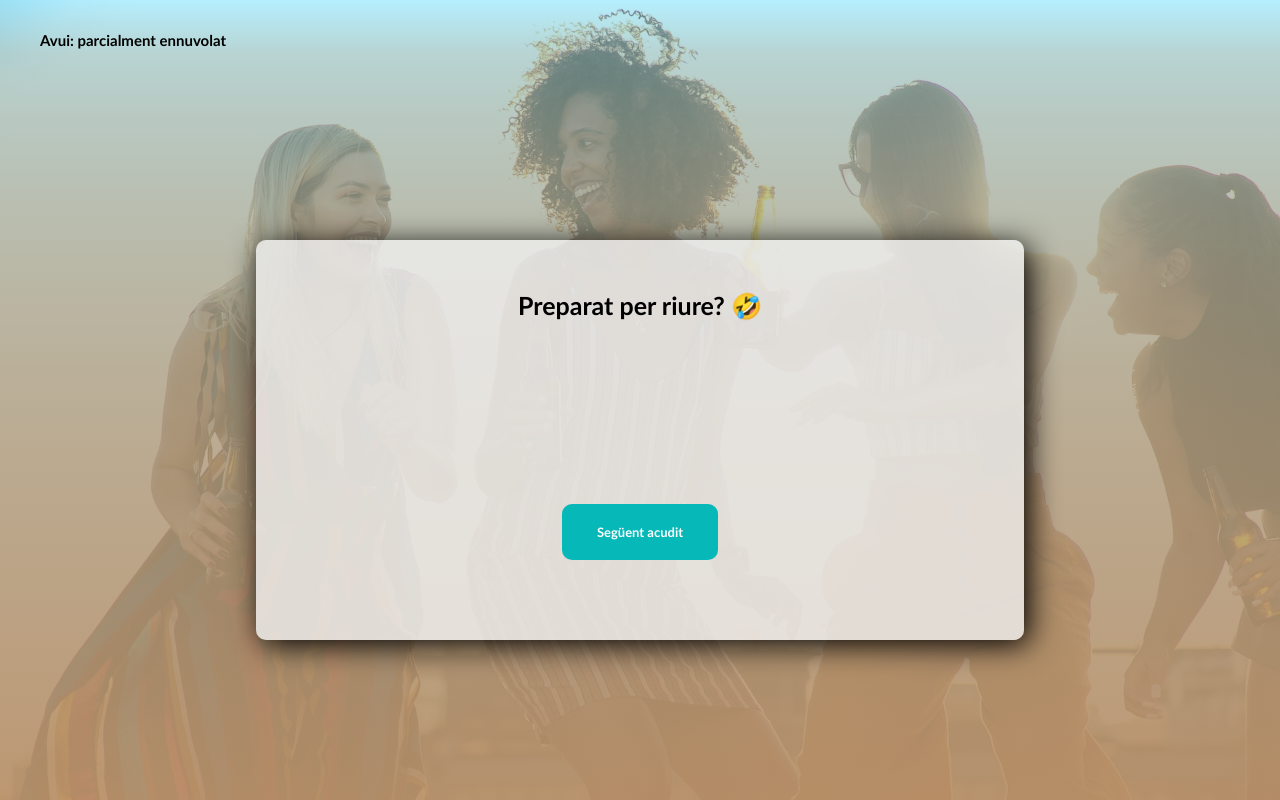
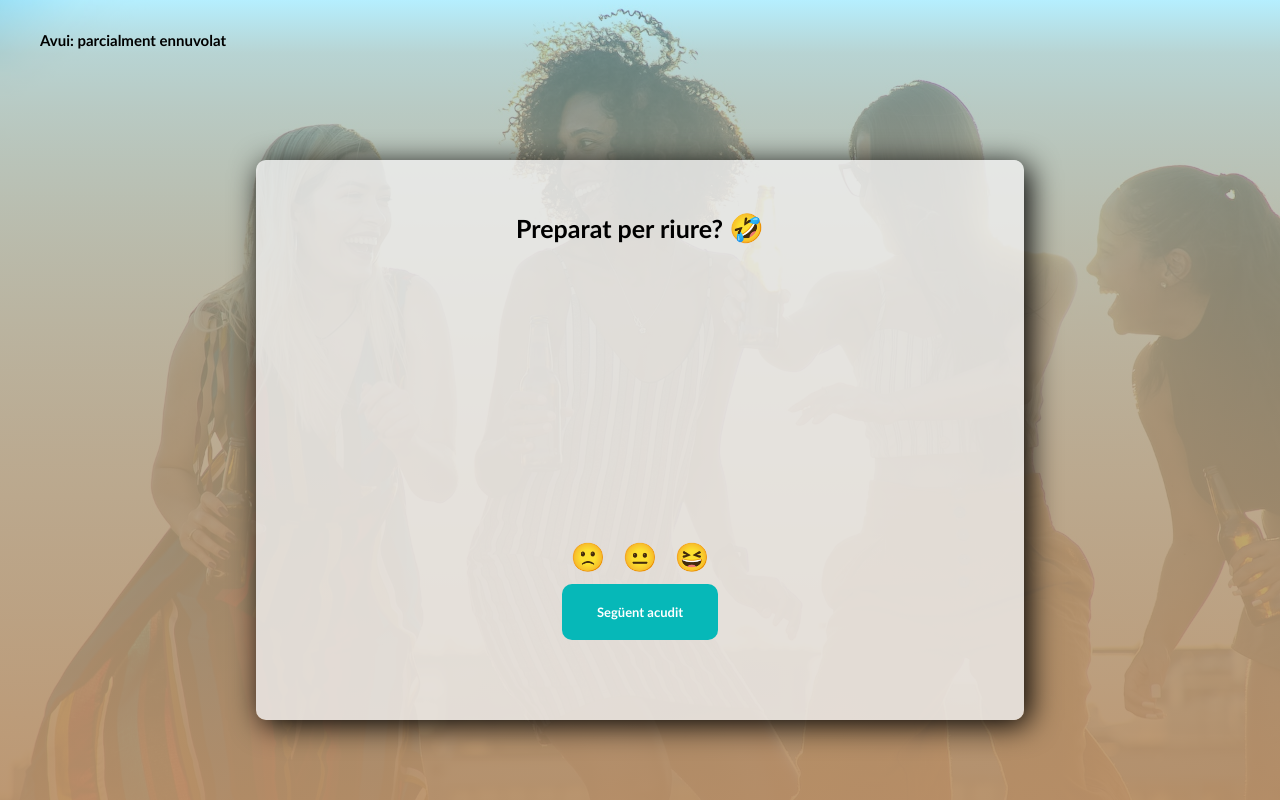
Before and after one commit to Espai-React/react-sprint5, a plain HTML site: page index.html in a window 1280 px wide. Both pictures are taken after a click on the button "Següent acudit". Drawn offline with Linux system fonts and the light colour scheme; no server answers.

Commit message:
Exercici 3

```diff
--- a/css/estils.css
+++ b/css/estils.css
@@ -43,7 +43,7 @@ main {
 
 .contenidor-main {
   width: 60vw;
-  height: 50vh;
+  height: 70vh;
   background-color: #f0f0f0cc;
   box-shadow: .5rem .5rem 3rem #000;
   border-radius: 1rem;
@@ -54,15 +54,33 @@ main {
   align-items: center;
 }
 
-h1 {
+.titol {
   font-size: 2.5rem;
 }
 
-p {
+#text-acudit {
   font-size: 1.5rem;
 }
 
-button {
+.contenidor-botons {
+  display: flex;
+  flex-direction: column;
+  gap: 1.5rem;
+}
+
+.contenidor-botons-puntuacio {
+  display: flex;
+  justify-content: space-around;
+  height: 3rem;
+}
+
+.boto-puntuacio {
+  border: none;
+  background-color: transparent;
+  font-size: 2.8rem;
+}
+
+.boto-acudit {
   padding: 2rem 3.5rem;
   font-size: 1.3rem;
   font-weight: bold;
--- a/index.html
+++ b/index.html
@@ -13,9 +13,16 @@
       <div class="icona-temps">Avui: parcialment ennuvolat</div>
       <main>
         <div class="contenidor-main">
-          <h1>Preparat per riure? 🤣</h1>
+          <h1 class="titol">Preparat per riure? <span class="boto-puntuacio">🤣</span></h1>
           <p id="text-acudit"></p>
-          <button onclick="rebreAcudit()">Següent acudit</button>
+          <div class="contenidor-botons">
+            <div class="contenidor-botons-puntuacio">
+              <button puntuacio hidden onclick="puntuacio(1)" class="boto-puntuacio">🙁</button>
+              <button puntuacio hidden onclick="puntuacio(2)" class="boto-puntuacio">😐</button>
+              <button puntuacio hidden onclick="puntuacio(3)" class="boto-puntuacio">😆</button>
+            </div>
+            <button class="boto-acudit" onclick="rebreAcudit()">Següent acudit</button>
+          </div>
         </div>
       </main>
     </div>
--- a/js/main.js
+++ b/js/main.js
@@ -1,3 +1,10 @@
+let acudit;
+const reportAcudits = [];
+
+const mostrarBotons = () => document.querySelectorAll("[puntuacio]").forEach(boto => boto.style.display = "block");
+
+const amagarBotons = () => document.querySelectorAll("[puntuacio]").forEach(boto => boto.style.display = "none");
+
 const rebreAcudit = async () => {
   try {
     const resposta = await fetch("https://icanhazdadjoke.com/", {
@@ -6,9 +13,22 @@ const rebreAcudit = async () => {
       },
     });
     const json = await resposta.json();
-    console.log("Acudit: ", json.joke);
-    document.querySelector("#text-acudit").innerHTML = `" ${json.joke} "`;
+    acudit = json.joke;
+    console.log("Acudit: ", acudit);
+    document.querySelector("#text-acudit").innerHTML = `" ${acudit} "`;
   } catch (err) {
     console.log(err.message);
   }
-};
+  mostrarBotons();
+}
+
+function puntuacio(score) {
+  let report = {
+    joke: acudit,
+    score: score,
+    date: new Date().toISOString()
+  };
+  reportAcudits.push(report);
+  console.table(reportAcudits);
+  amagarBotons();
+}
```
